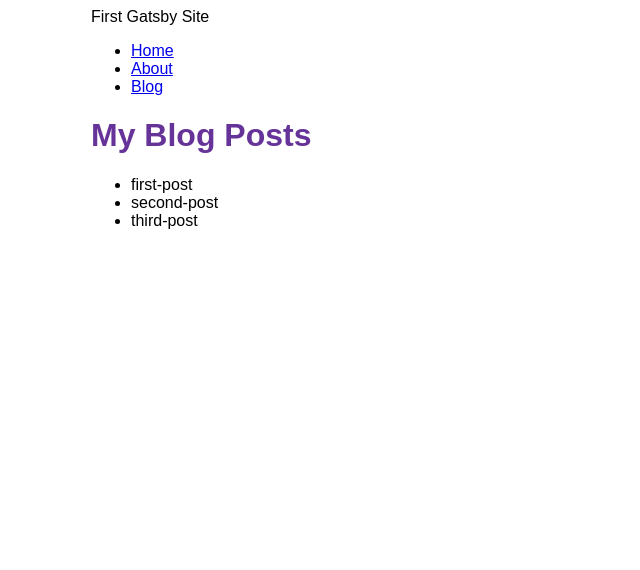
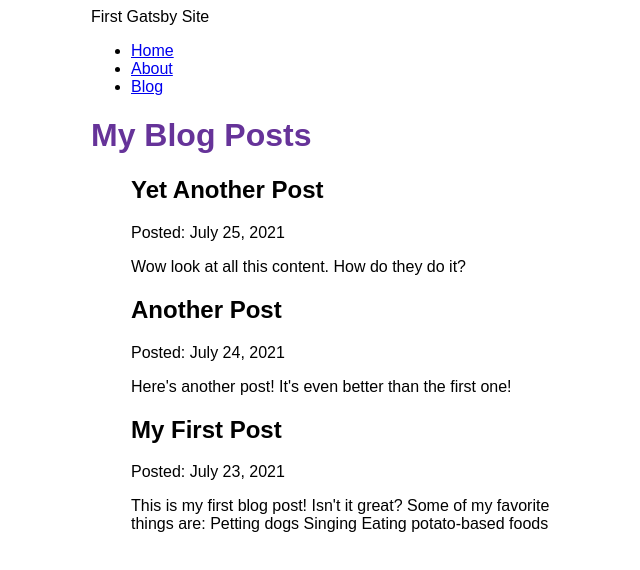
Before and after one commit to cborjah/first-gatsby-site, a Gatsby site: page /blog in a window 1280 px wide. Shown: the whole page, without its empty margins (299-939 px from the left). Built offline with nearby package versions, Linux system fonts and the light colour scheme; Gatsby itself is replaced by a stand-in of ours.

Commit message:
adds content to mdx files, now renders blog content

```diff
--- a/src/pages/blog.js
+++ b/src/pages/blog.js
@@ -7,8 +7,12 @@ const BlogPage = ({ data }) => {
   return (
     <Layout pageTitle="My Blog Posts">
       <ul>
-        {data.allFile.nodes.map(node => (
-          <li key={node.name}>{node.name}</li>
+        {data.allMdx.nodes.map(node => (
+          <article key={node.id}>
+            <h2>{node.frontmatter.title}</h2>
+            <p>Posted: {node.frontmatter.date}</p>
+            <p>{node.excerpt}</p>
+          </article>
         ))}
       </ul>
     </Layout>
@@ -21,9 +25,14 @@ const BlogPage = ({ data }) => {
  */
 export const query = graphql`
   query {
-    allFile(filter: { sourceInstanceName: { eq: "blog" } }) {
+    allMdx(sort: { frontmatter: { date: DESC } }) {
       nodes {
-        name
+        frontmatter {
+          date(formatString: "MMMM D, YYYY")
+          title
+        }
+        id
+        excerpt
       }
     }
   }
--- a/src/pages/index.js
+++ b/src/pages/index.js
@@ -16,6 +16,9 @@ import Seo from "../components/seo";
  * This plugin allows use of MDX, a file format that allows Markdown and JSX alongside your text
  * content.
  *
+ * When transformer plugins create a new node, they add a parent field that references back to the
+ * original source node it was created from. For example, when gatsby-plugin-mdx creates new MDX
+ * nodes, it adds a parent field which you can use to access data from the original File node.
  */
 
 const IndexPage = () => {
```
